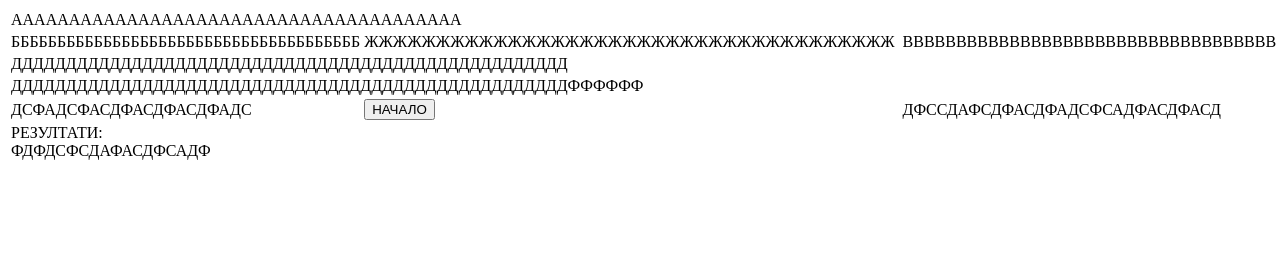
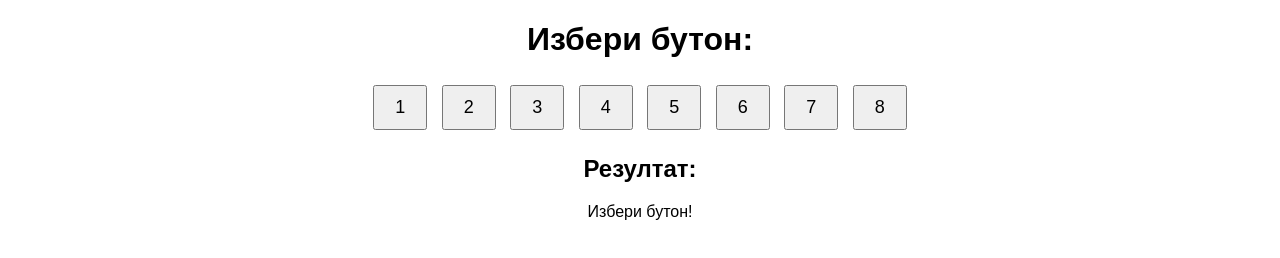
Before and after one commit to stranen/aiaims, a plain HTML site: page index.html in a window 1280 px wide. Drawn offline with Linux system fonts and the light colour scheme.

Commit message:
Update index.html

```diff
--- a/index.html
+++ b/index.html
@@ -1,71 +1,61 @@
+<!DOCTYPE html>
+<html lang="bg">
+<head>
+    <meta charset="UTF-8">
+    <title>8 бутона</title>
+    <style>
+        body {
+            font-family: Arial, sans-serif;
+            text-align: center;
+        }
+        .buttons {
+            margin: 20px;
+        }
+        button {
+            padding: 10px 20px;
+            font-size: 18px;
+            margin: 5px;
+            cursor: pointer;
+        }
+    </style>
+</head>
+<body>
 
-<!DOCTYPE html>
+    <h1>Избери бутон:</h1>
+    <div class="buttons">
+        <!-- Бутоните, които водят към същата страница, но с различни параметри -->
+        <button onclick="window.location.href='index.html?button=1'">1</button>
+        <button onclick="window.location.href='index.html?button=2'">2</button>
+        <button onclick="window.location.href='index.html?button=3'">3</button>
+        <button onclick="window.location.href='index.html?button=4'">4</button>
+        <button onclick="window.location.href='index.html?button=5'">5</button>
+        <button onclick="window.location.href='index.html?button=6'">6</button>
+        <button onclick="window.location.href='index.html?button=7'">7</button>
+        <button onclick="window.location.href='index.html?button=8'">8</button>
+    </div>
 
-<html lang="bg">
+    <h2>Резултат:</h2>
+    <p id="output"></p>
 
-	<head>
-		<meta charset="UTF-8">
+    <script>
+        // Вземи параметъра от URL
+        const urlParams = new URLSearchParams(window.location.search);
+        const button = urlParams.get('button');
 
-		<title>
-			ЦЕЛИ НА ИИ
-		</title>
+        // В зависимост от избора, показваме съответната буква
+        const output = document.getElementById('output');
 
-		<link rel="stylesheet" type="text/css" href="styles.css">
+        if (button) {
+            const letters = ['a', 'b', 'c', 'd', 'e', 'f', 'g', 'h'];
+            if (button >= 1 && button <= 8) {
+                output.textContent = `Натиснат е бутон ${button}, съответната буква е: ${letters[button - 1]}`;
+            } else {
+                output.textContent = 'Невалиден бутон!';
+            }
+        } else {
+            output.textContent = 'Избери бутон!';
+        }
+    </script>
 
-	</head>
-
-	<body>
-
-		<form action="index.php" method="POST">
-
-			<table>
-				<tr>
-					<td colspan='3'>
-ААААААААААААААААААААААААААААААААААААААА
-					</td>
-				</tr>
-				<tr>
-					<td>
-ББББББББББББББББББББББББББББББББББББББ
-					</td>
-					<td>
-ЖЖЖЖЖЖЖЖЖЖЖЖЖЖЖЖЖЖЖЖЖЖЖЖЖЖЖЖЖЖЖЖЖЖЖЖЖ&nbsp;
-					</td>
-					<td>
-ВВВВВВВВВВВВВВВВВВВВВВВВВВВВВВВВВВВ
-					</td>
-				</tr>
-				<tr>
-					<td colspan="3" class='rezultati'>
-ДДДДДДДДДДДДДДДДДДДДДДДДДДДДДДДДДДДДДДДДДДДДДДДДДДД
-					</td>
-				</tr>
-				<tr>
-					<td colspan="3">
-ДДДДДДДДДДДДДДДДДДДДДДДДДДДДДДДДДДДДДДДДДДДДДДДДДДДФФФФФФ
-					</td>
-				</tr>
-				<tr>
-					<td>
-ДСФАДСФАСДФАСДФАСДФАДС
-					</td>
-					<td>
-<button type='submit' name='izvikvasht_buton' class='buton' value='nachalni' data-type='popylvane_izbiratelno' onclick='zadyljitelno_li_popylvane(this)'>НАЧАЛО</button>
-					</td>
-					<td>
-ДФССДАФСДФАСДФАДСФСАДФАСДФАСД
-					</td>
-				</tr>
-				<tr>
-					<td colspan="3" class="rezultati">
-						РЕЗУЛТАТИ: <br />
-			ФДФДСФСДАФАСДФСАДФ
-					</td>
-				</tr>
-			</table>
-
-		</form>
-
-	</body>
-
+</body>
 </html>
```
